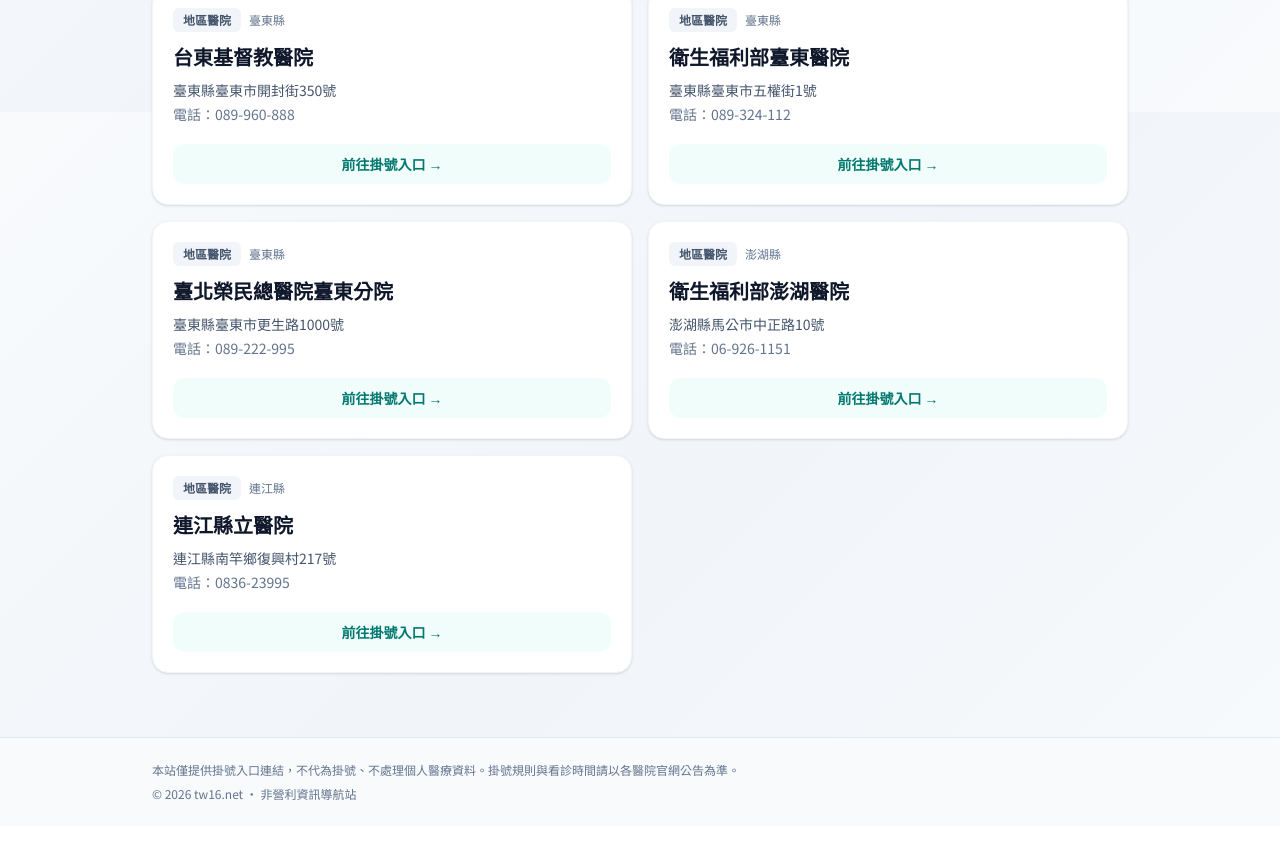
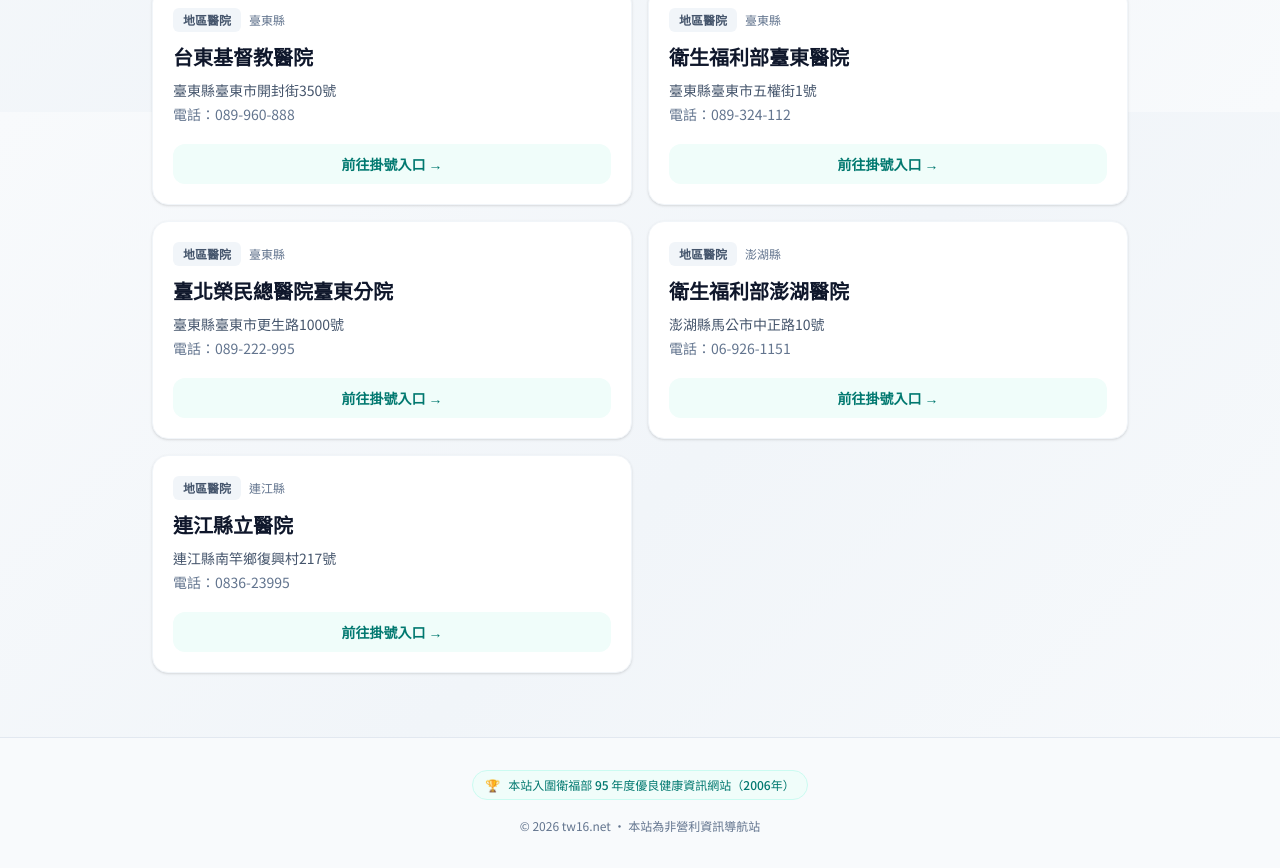
Before and after one commit to fix4c/tw16, a Next.js app: page /hospitals in a window 1280 px wide. Shown: the part 9488-10356 px from the top of the page. Before the commit the page ends 10314 px from the top, so only its background shows below. Built offline with nearby package versions, Linux system fonts and the light colour scheme.

Commit message:
style: 在首頁頁尾加入 2006 年衛福部優良健康資訊網站入圍榮譽標章

```diff
--- a/app/about/page.tsx
+++ b/app/about/page.tsx
@@ -141,8 +141,12 @@ export default function AboutPage() {
       </article>
 
       <footer className="border-t border-slate-200 bg-slate-50 mt-auto">
-        <div className="max-w-3xl mx-auto px-6 py-6 text-xs text-slate-500">
-          © {new Date().getFullYear()} tw16.net · 本站為非營利資訊導航站
+        <div className="max-w-3xl mx-auto px-6 py-8 text-xs text-slate-500 text-center leading-relaxed">
+          <div className="mb-4 inline-flex items-center gap-2 px-3 py-1.5 rounded-full bg-teal-50 border border-teal-100 text-teal-700 text-xs font-medium">
+            <span>🏆</span>
+            <span>本站入圍衛福部 95 年度優良健康資訊網站（2006年）</span>
+          </div>
+          <p>© {new Date().getFullYear()} tw16.net · 本站為非營利資訊導航站</p>
         </div>
       </footer>
     </main>
--- a/app/clinics/page.tsx
+++ b/app/clinics/page.tsx
@@ -152,8 +152,12 @@ export default function ClinicsPage() {
       </section>
 
       <footer className="border-t border-slate-200 bg-slate-50 mt-auto">
-        <div className="max-w-5xl mx-auto px-6 py-6 text-xs text-slate-500">
-          <p>資料來源：衛生福利部中央健康保險署開放資料平台 · 每日更新</p>
+        <div className="max-w-3xl mx-auto px-6 py-8 text-xs text-slate-500 text-center leading-relaxed">
+          <div className="mb-4 inline-flex items-center gap-2 px-3 py-1.5 rounded-full bg-teal-50 border border-teal-100 text-teal-700 text-xs font-medium">
+            <span>🏆</span>
+            <span>本站入圍衛福部 95 年度優良健康資訊網站（2006年）</span>
+          </div>
+          <p>© {new Date().getFullYear()} tw16.net · 本站為非營利資訊導航站</p>
         </div>
       </footer>
     </main>
--- a/app/guides/cross-strait-guide/page.tsx
+++ b/app/guides/cross-strait-guide/page.tsx
@@ -83,7 +83,11 @@ export default function CrossStraitGuidePage() {
       </article>
 
       <footer className="border-t border-slate-200 bg-slate-50 mt-auto">
-        <div className="max-w-3xl mx-auto px-6 py-6 text-xs text-slate-500 text-center">
+        <div className="max-w-3xl mx-auto px-6 py-8 text-xs text-slate-500 text-center leading-relaxed">
+          <div className="mb-4 inline-flex items-center gap-2 px-3 py-1.5 rounded-full bg-teal-50 border border-teal-100 text-teal-700 text-xs font-medium">
+            <span>🏆</span>
+            <span>本站入圍衛福部 95 年度優良健康資訊網站（2006年）</span>
+          </div>
           <p>© {new Date().getFullYear()} tw16.net · 本站為非營利資訊導航站</p>
         </div>
       </footer>
--- a/app/guides/registration-guide/page.tsx
+++ b/app/guides/registration-guide/page.tsx
@@ -86,9 +86,13 @@ export default function RegistrationGuidePage() {
         </div>
       </article>
 
-      <footer className="border-t border-neutral-200 bg-neutral-100 mt-auto">
-        <div className="max-w-3xl mx-auto px-6 py-6 text-xs text-neutral-500">
-          © {new Date().getFullYear()} tw16.net · 本站為非營利資訊導航站
+      <footer className="border-t border-slate-200 bg-slate-50 mt-auto">
+        <div className="max-w-3xl mx-auto px-6 py-8 text-xs text-slate-500 text-center leading-relaxed">
+          <div className="mb-4 inline-flex items-center gap-2 px-3 py-1.5 rounded-full bg-teal-50 border border-teal-100 text-teal-700 text-xs font-medium">
+            <span>🏆</span>
+            <span>本站入圍衛福部 95 年度優良健康資訊網站（2006年）</span>
+          </div>
+          <p>© {new Date().getFullYear()} tw16.net · 本站為非營利資訊導航站</p>
         </div>
       </footer>
     </main>
--- a/app/hospitals/page.tsx
+++ b/app/hospitals/page.tsx
@@ -143,11 +143,12 @@ export default function HospitalsPage() {
       </section>
 
       <footer className="border-t border-slate-200 bg-slate-50 mt-auto">
-        <div className="max-w-5xl mx-auto px-6 py-6 text-xs text-slate-500">
-          <p className="mb-2">
-            本站僅提供掛號入口連結，不代為掛號、不處理個人醫療資料。掛號規則與看診時間請以各醫院官網公告為準。
-          </p>
-          <p>© {new Date().getFullYear()} tw16.net · 非營利資訊導航站</p>
+        <div className="max-w-3xl mx-auto px-6 py-8 text-xs text-slate-500 text-center leading-relaxed">
+          <div className="mb-4 inline-flex items-center gap-2 px-3 py-1.5 rounded-full bg-teal-50 border border-teal-100 text-teal-700 text-xs font-medium">
+            <span>🏆</span>
+            <span>本站入圍衛福部 95 年度優良健康資訊網站（2006年）</span>
+          </div>
+          <p>© {new Date().getFullYear()} tw16.net · 本站為非營利資訊導航站</p>
         </div>
       </footer>
     </main>
--- a/app/page.tsx
+++ b/app/page.tsx
@@ -190,6 +190,10 @@ export default function HomePage() {
 
       <footer className="border-t border-slate-200 bg-slate-50 mt-auto">
         <div className="max-w-5xl mx-auto px-6 py-8 text-xs text-slate-500 leading-relaxed">
+          <div className="mb-6 inline-flex items-center gap-2 px-3 py-1.5 rounded-full bg-teal-50 border border-teal-100 text-teal-700 text-xs font-medium">
+            <span>🏆</span>
+            <span>本站入圍衛福部 95 年度優良健康資訊網站（2006年）</span>
+          </div>
           <p className="mb-2 font-semibold text-slate-700">重要聲明</p>
           <p className="mb-4">
             本站不提供醫療診斷或治療建議。所有內容由 AI 從公開權威來源自動聚合，僅供資訊導覽參考。任何健康問題請諮詢醫師或撥打 1922 防疫專線、1995 安心專線。
--- a/app/tools/bmi/page.tsx
+++ b/app/tools/bmi/page.tsx
@@ -133,8 +133,12 @@ export default function BmiCalculatorPage() {
         </div>
       </section>
 
-      <footer className="border-t border-neutral-200 bg-neutral-100 mt-auto">
-        <div className="max-w-3xl mx-auto px-6 py-6 text-xs text-neutral-500">
+      <footer className="border-t border-slate-200 bg-slate-50 mt-auto">
+        <div className="max-w-3xl mx-auto px-6 py-8 text-xs text-slate-500 text-center leading-relaxed">
+          <div className="mb-4 inline-flex items-center gap-2 px-3 py-1.5 rounded-full bg-teal-50 border border-teal-100 text-teal-700 text-xs font-medium">
+            <span>🏆</span>
+            <span>本站入圍衛福部 95 年度優良健康資訊網站（2006年）</span>
+          </div>
           <p>© {new Date().getFullYear()} tw16.net · 本站為非營利資訊導航站</p>
         </div>
       </footer>
```
